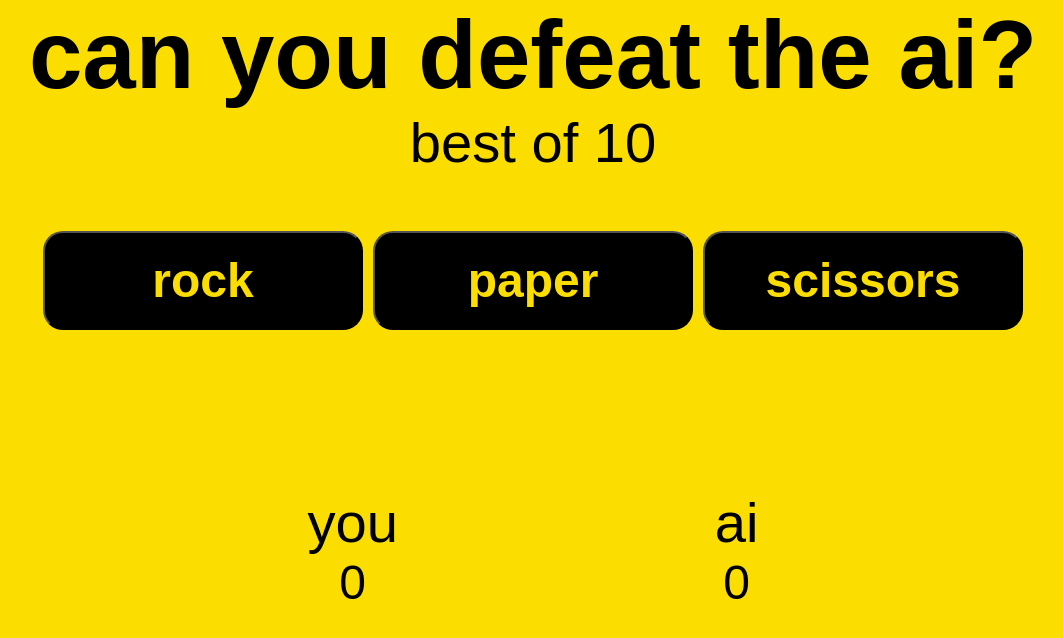
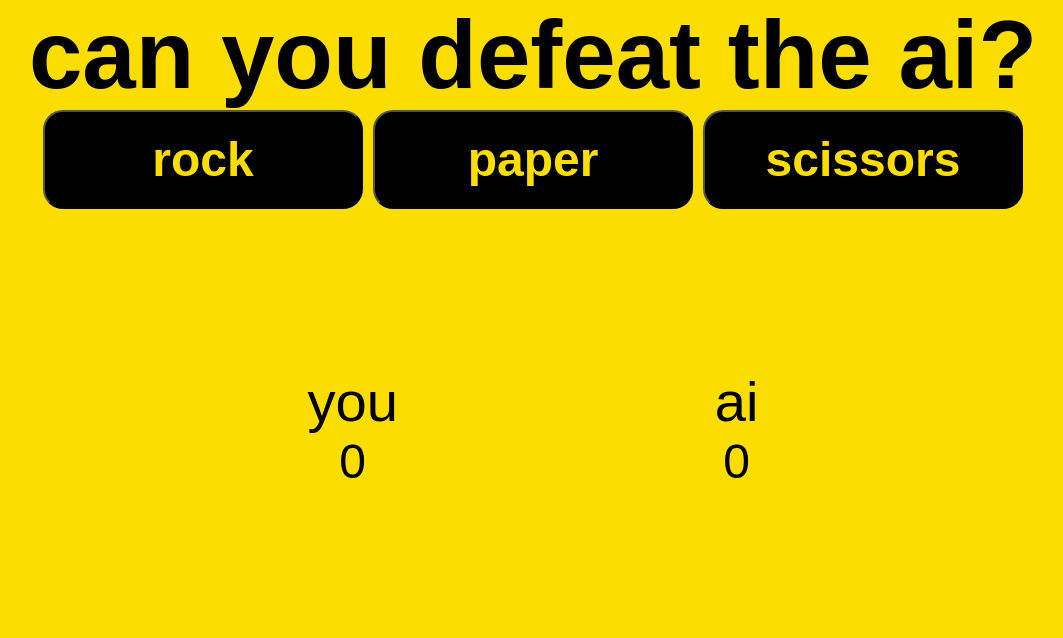
Before and after one commit to jsnhu/js-rock-paper-scissors, a plain HTML site: page index.html in a window 1280 px wide. Shown: the whole page, without its empty margins (107-1170 px from the left). Drawn offline with Linux system fonts and the light colour scheme.

Commit message:
remove best of 10

```diff
--- a/index.html
+++ b/index.html
@@ -9,7 +9,6 @@
 </head>
 <body>
     <h1>can you defeat the ai?</h1>
-    <h3>best of 10</h3>
     <div class="button-holder">
         <button>rock</button>
         <button>paper</button>
```
